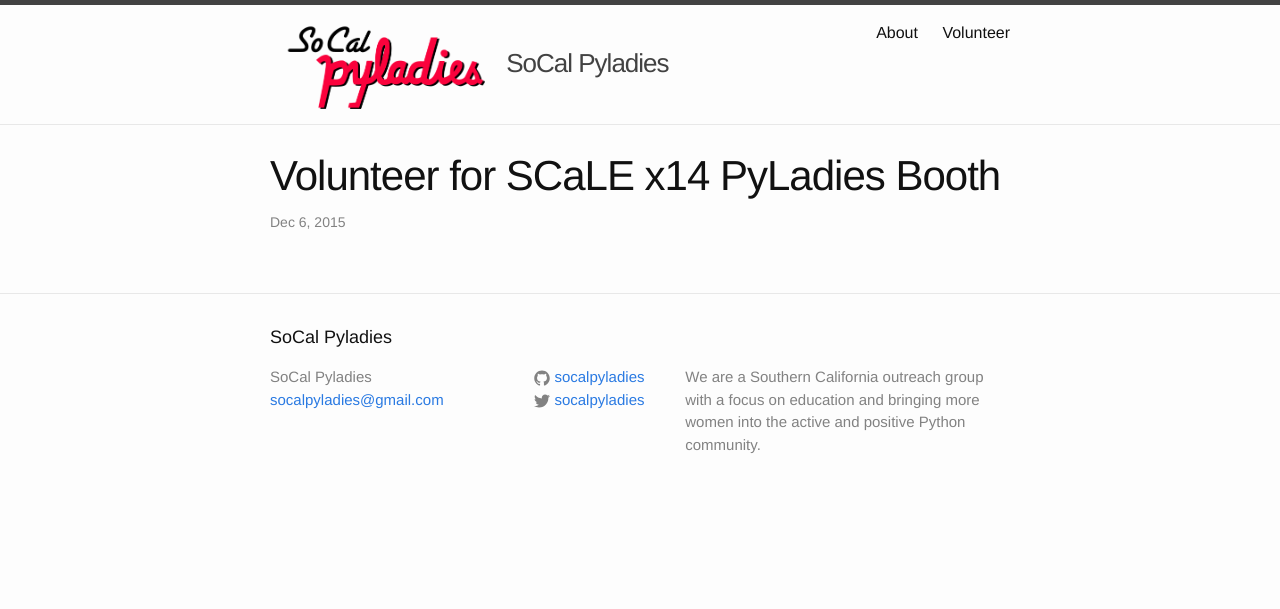
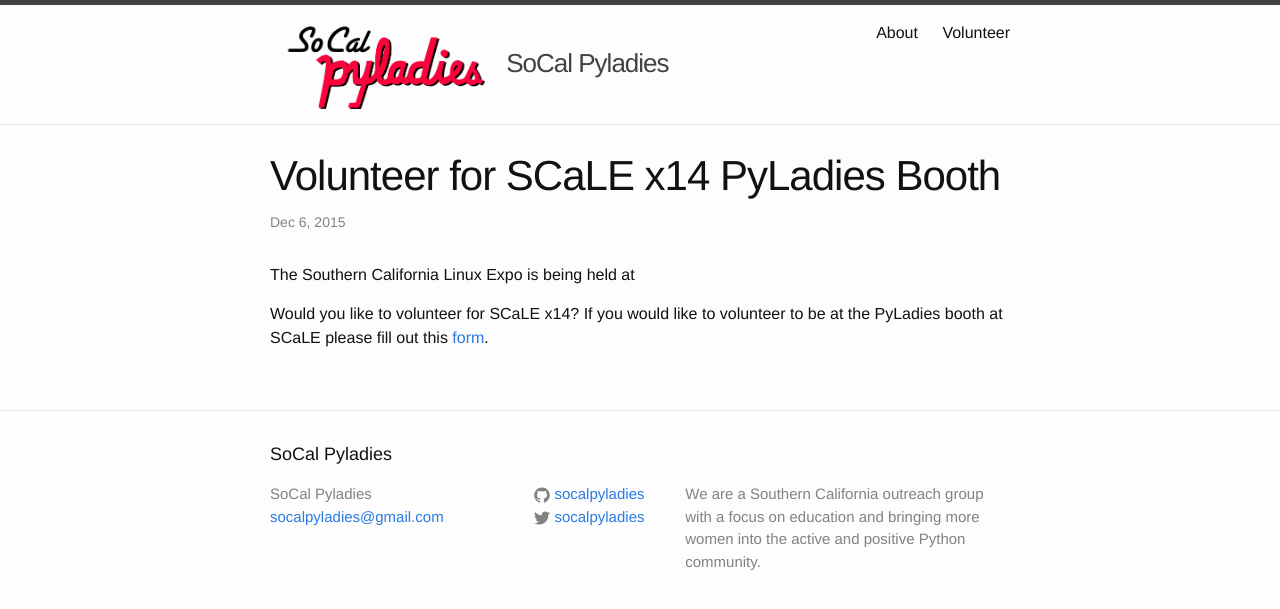
Before and after one commit to socalpyladies/socalpyladies.github.io, a Jekyll site: the page built from _posts/2015-12-06-scalex14.markdown, in a window 1280 px wide. Shown: the top 609 px of the page. Built offline with Jekyll 4.4.1, drawn with Linux system fonts in a browser that asks for light colours.

Commit message:
Update 2015-12-06-scalex14.markdown
Adding the form link and want to make sure it works.

```diff
--- a/_posts/2015-12-06-scalex14.markdown
+++ b/_posts/2015-12-06-scalex14.markdown
@@ -4,3 +4,7 @@ title:  "Volunteer for SCaLE x14 PyLadies Booth"
 date:   2015-12-06 10:51:57 -0800
 categories: blog update
 ---
+
+The Southern California Linux Expo is being held at
+
+Would you like to volunteer for SCaLE x14? If you would like to volunteer to be at the PyLadies booth at SCaLE please fill out this [form](https://docs.google.com/forms/d/1_nNw4Gkcm1jZOtOl8DVsQ2lFKLbzT5akqR18QyWxCSg/viewform?usp=send_form).
```
